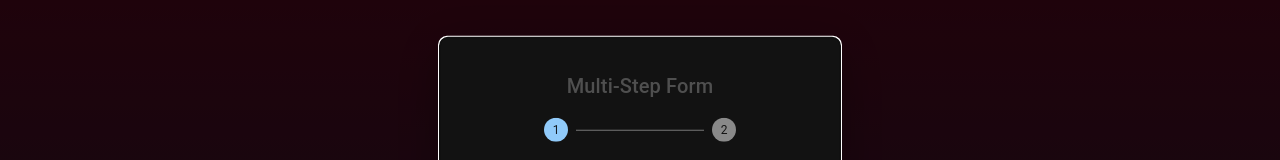
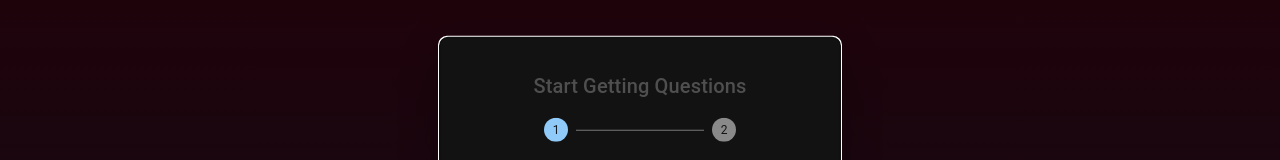
Before and after one commit to mahmoudAliaboElhassan/Graduation-Project, a React (Create React App) app: page /get-questions in a window 1280 px wide. Shown: the part 206-366 px from the top of the page. Built offline with nearby package versions, Linux system fonts and the light colour scheme.

Commit message:
some updates

```diff
--- a/public/assets/locales/ar/translation.json
+++ b/public/assets/locales/ar/translation.json
@@ -81,5 +81,7 @@
   "five": "الخامس",
   "six": "السادس",
   "seven": "السابع",
-  "eight": "الثامن"
+  "eight": "الثامن",
+
+  "get-question-heading": "ابدأ في الحصول على الأسئلة"
 }
--- a/public/assets/locales/en/translation.json
+++ b/public/assets/locales/en/translation.json
@@ -80,5 +80,6 @@
   "five": "Fifth",
   "six": "Sixth",
   "seven": "Seventh",
-  "eight": "Eighth"
+  "eight": "Eighth",
+  "get-question-heading": "Start Getting Questions"
 }
--- a/src/components/formUI/formAnswer/index.tsx
+++ b/src/components/formUI/formAnswer/index.tsx
@@ -4,9 +4,9 @@ import { useTranslation } from "react-i18next";
 import UseInitialValues from "../../../hooks/use-initial-values";
 import UseFormValidation from "../../../hooks/use-form-validation";
 import TextFieldWrapper from "../textField";
-import ButtonWrapper from "../submit";
 import { answerQuestion } from "../../../state/act/actGame";
 import { useAppDispatch } from "../../../hooks/redux";
+import ButtonWrapper from "../submit";
 
 interface Props {
   hints: number;
--- a/src/pages/game/get-questions/index.tsx
+++ b/src/pages/game/get-questions/index.tsx
@@ -88,7 +88,7 @@ const MultiStepModal = () => {
         }}
       >
         <Typography variant="h6" align="center" mb={2}>
-          Multi-Step Form
+          {t("get-question-heading")}
         </Typography>
 
         <Stepper activeStep={activeStep} alternativeLabel>
```
